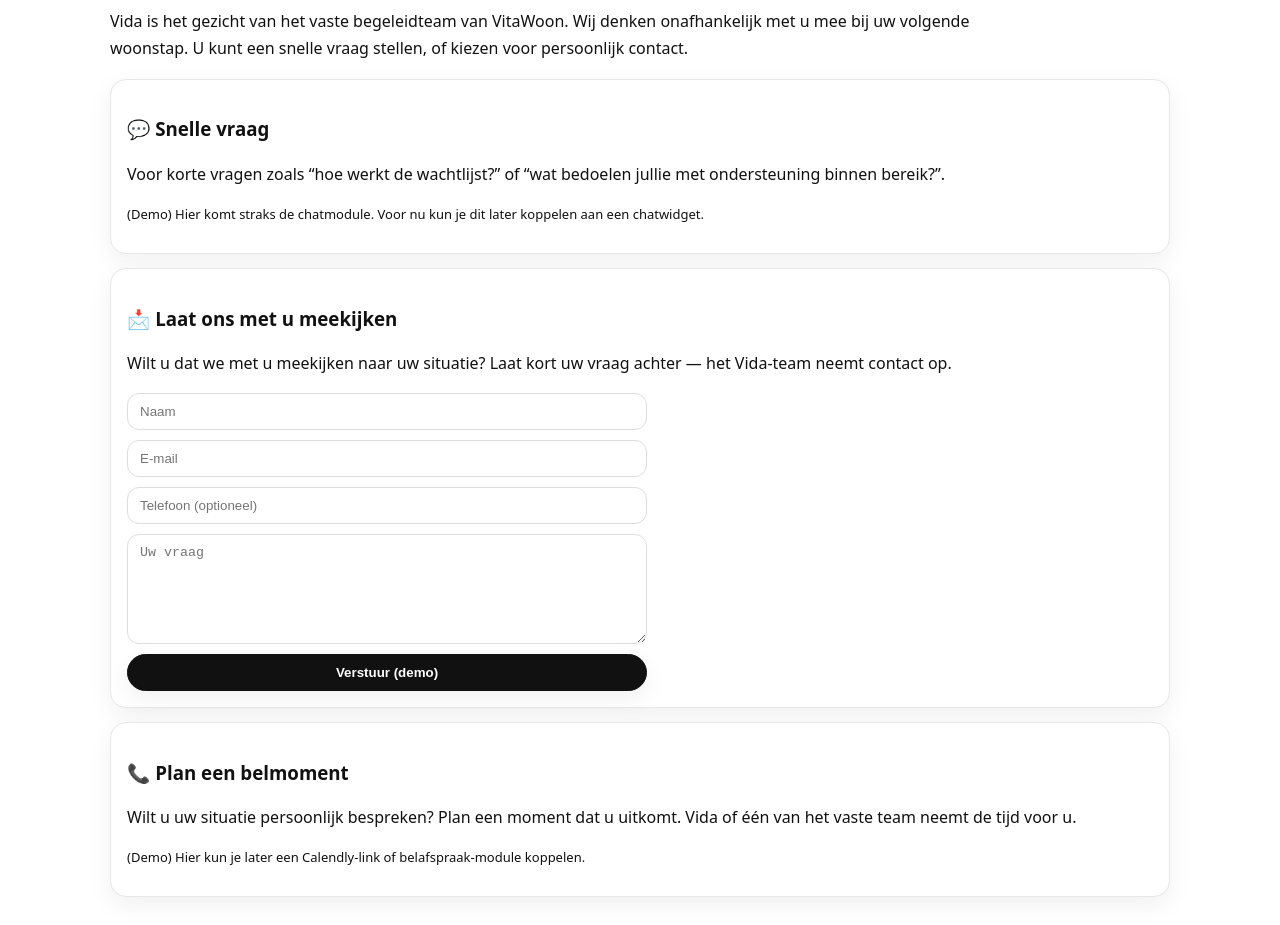
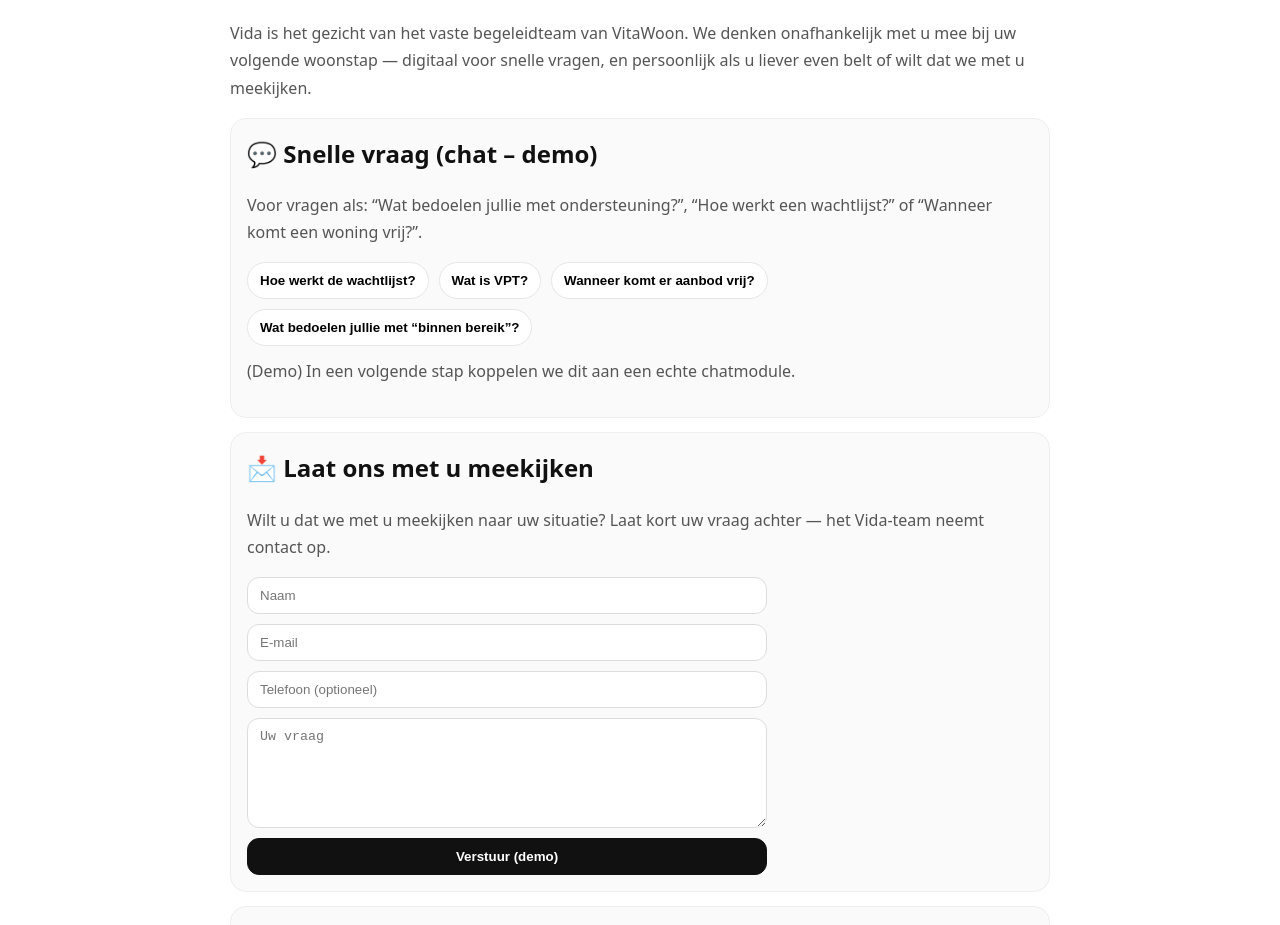
Before and after one commit to 4gcnny5cxp-dot/VitaWoon-demo-clean, a Next.js app: page /vida in a window 1280 px wide. Shown: the part 180-1105 px from the top of the page. Built offline with nearby package versions, Linux system fonts and the light colour scheme.

Commit message:
Update vida.tsx

```diff
--- a/pages/vida.tsx
+++ b/pages/vida.tsx
@@ -1,52 +1,108 @@
 export default function Vida() {
   return (
-    <main>
-      <div className="container">
+    <main style={{ padding: "40px", maxWidth: "900px", margin: "0 auto" }}>
       <h1>Vida</h1>
-        <p className="muted" style={{ maxWidth: 900, lineHeight: 1.7 }}>
-          Vida is het gezicht van het vaste begeleidteam van VitaWoon. Wij denken onafhankelijk met u mee bij uw volgende woonstap.
-          U kunt een snelle vraag stellen, of kiezen voor persoonlijk contact.
+
+      <p style={{ color: "#555", lineHeight: 1.7 }}>
+        Vida is het gezicht van het vaste begeleidteam van VitaWoon. We denken onafhankelijk met u mee bij uw volgende
+        woonstap — digitaal voor snelle vragen, en persoonlijk als u liever even belt of wilt dat we met u meekijken.
       </p>
 
-        <div className="card" style={{ marginTop: 14 }}>
-          <h3>💬 Snelle vraag</h3>
-          <p className="muted" style={{ lineHeight: 1.6 }}>
-            Voor korte vragen zoals “hoe werkt de wachtlijst?” of “wat bedoelen jullie met ondersteuning binnen bereik?”.
+      <div style={cardStyle}>
+        <h2 style={{ marginTop: 0 }}>💬 Snelle vraag (chat – demo)</h2>
+        <p style={muted}>
+          Voor vragen als: “Wat bedoelen jullie met ondersteuning?”, “Hoe werkt een wachtlijst?” of “Wanneer komt een woning vrij?”.
         </p>
-          <p className="muted" style={{ fontSize: 13 }}>
-            (Demo) Hier komt straks de chatmodule. Voor nu kun je dit later koppelen aan een chatwidget.
+
+        <div style={{ display: "flex", gap: 10, flexWrap: "wrap" }}>
+          <QuickButton>Hoe werkt de wachtlijst?</QuickButton>
+          <QuickButton>Wat is VPT?</QuickButton>
+          <QuickButton>Wanneer komt er aanbod vrij?</QuickButton>
+          <QuickButton>Wat bedoelen jullie met “binnen bereik”?</QuickButton>
+        </div>
+
+        <p style={{ ...muted, marginTop: 12 }}>
+          (Demo) In een volgende stap koppelen we dit aan een echte chatmodule.
         </p>
       </div>
 
-        <div className="card" id="meekijken" style={{ marginTop: 14 }}>
-          <h3>📩 Laat ons met u meekijken</h3>
-          <p className="muted" style={{ lineHeight: 1.6 }}>
+      <div id="meekijken" style={cardStyle}>
+        <h2 style={{ marginTop: 0 }}>📩 Laat ons met u meekijken</h2>
+        <p style={muted}>
           Wilt u dat we met u meekijken naar uw situatie? Laat kort uw vraag achter — het Vida-team neemt contact op.
         </p>
 
         <div style={{ display: "grid", gap: 10, maxWidth: 520 }}>
-            <input placeholder="Naam" style={{ padding: "10px 12px", borderRadius: 12, border: "1px solid #ddd" }} />
-            <input placeholder="E-mail" style={{ padding: "10px 12px", borderRadius: 12, border: "1px solid #ddd" }} />
-            <input placeholder="Telefoon (optioneel)" style={{ padding: "10px 12px", borderRadius: 12, border: "1px solid #ddd" }} />
-            <textarea placeholder="Uw vraag" style={{ padding: "10px 12px", borderRadius: 12, border: "1px solid #ddd", minHeight: 110 }} />
-            <button className="btn btnPrimary" style={{ cursor: "pointer" }}>Verstuur (demo)</button>
+          <input placeholder="Naam" style={inputStyle} />
+          <input placeholder="E-mail" style={inputStyle} />
+          <input placeholder="Telefoon (optioneel)" style={inputStyle} />
+          <textarea placeholder="Uw vraag" style={{ ...inputStyle, minHeight: 110 }} />
+          <button style={primaryBtn}>Verstuur (demo)</button>
         </div>
       </div>
 
-        <div className="card" id="bellen" style={{ marginTop: 14 }}>
-          <h3>📞 Plan een belmoment</h3>
-          <p className="muted" style={{ lineHeight: 1.6 }}>
+      <div id="bellen" style={cardStyle}>
+        <h2 style={{ marginTop: 0 }}>📞 Plan een belmoment</h2>
+        <p style={muted}>
           Wilt u uw situatie persoonlijk bespreken? Plan een moment dat u uitkomt. Vida of één van het vaste team neemt de tijd voor u.
         </p>
-          <p className="muted" style={{ fontSize: 13 }}>
-            (Demo) Hier kun je later een Calendly-link of belafspraak-module koppelen.
+        <p style={{ ...muted, marginTop: 10 }}>
+          (Demo) Hier kun je later een belafspraak-link (bijv. Calendly) toevoegen.
         </p>
       </div>
 
+      <div style={{ marginTop: 22, fontSize: 12, color: "#666" }}>
+        VitaWoon werkt samen met verschillende aanbieders om aanbod zichtbaar te maken. Het Vida-team denkt onafhankelijk met u mee.
+      </div>
+
       <p style={{ marginTop: 24 }}>
-          <a href="/" style={{ textDecoration: "underline" }}>← Terug</a>
+        <a href="/" style={{ textDecoration: "underline" }}>← Terug naar Home</a>
       </p>
-      </div>
     </main>
   );
 }
+
+function QuickButton({ children }: { children: React.ReactNode }) {
+  return (
+    <button
+      style={{
+        padding: "10px 12px",
+        borderRadius: 999,
+        border: "1px solid #e6e6e6",
+        background: "#fff",
+        cursor: "pointer",
+        fontWeight: 700,
+      }}
+      onClick={() => alert("Demo: hier zou Vida direct antwoorden geven.")}
+    >
+      {children}
+    </button>
+  );
+}
+
+const cardStyle: React.CSSProperties = {
+  marginTop: 14,
+  padding: 16,
+  border: "1px solid #eee",
+  borderRadius: 16,
+  background: "#fafafa",
+};
+
+const muted: React.CSSProperties = { color: "#555", lineHeight: 1.7 };
+
+const inputStyle: React.CSSProperties = {
+  padding: "10px 12px",
+  borderRadius: 12,
+  border: "1px solid #ddd",
+  width: "100%",
+};
+
+const primaryBtn: React.CSSProperties = {
+  padding: "10px 12px",
+  borderRadius: 12,
+  border: "1px solid #111",
+  background: "#111",
+  color: "#fff",
+  cursor: "pointer",
+  fontWeight: 800,
+};
```
Lines whose indentation alone changed are shown as unchanged.
